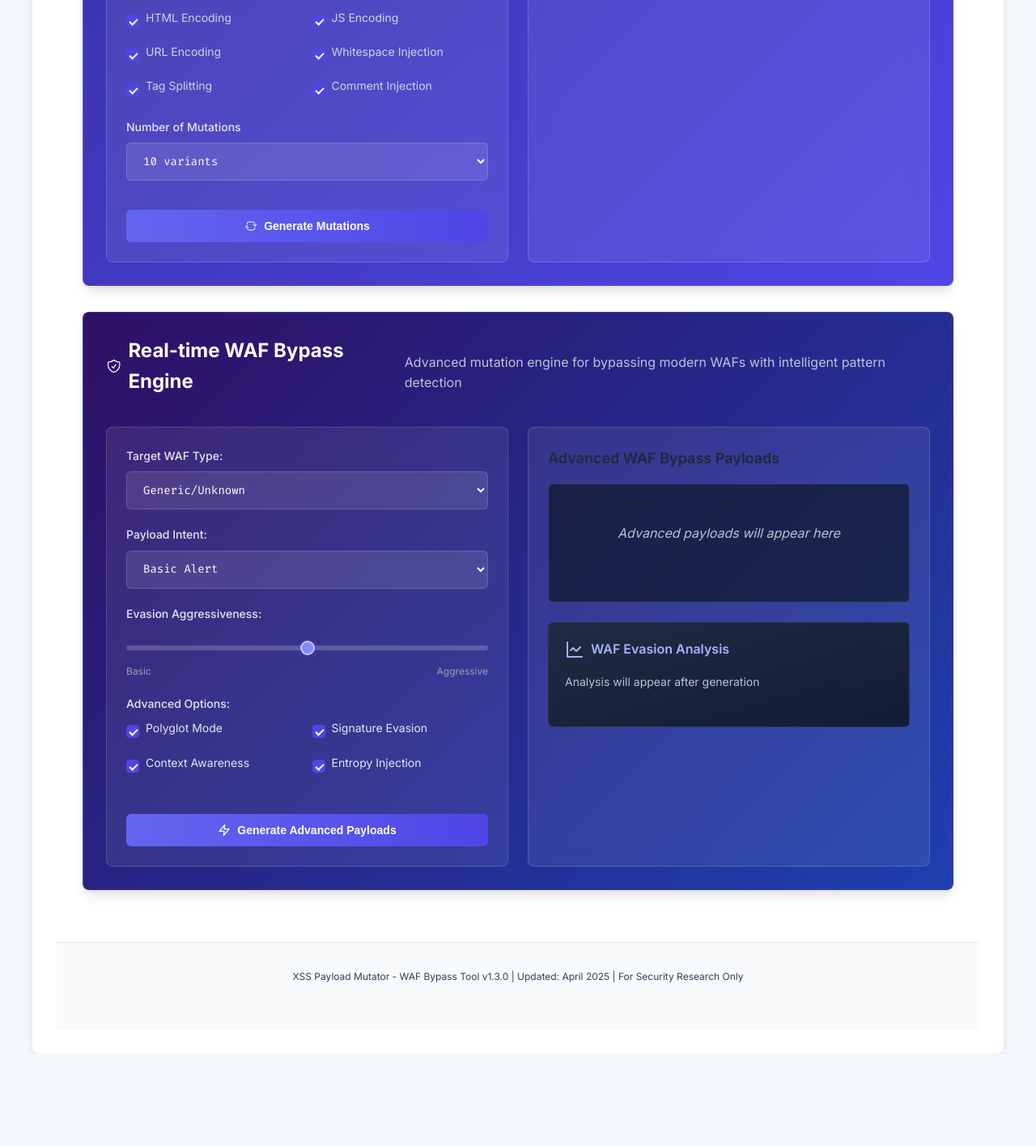
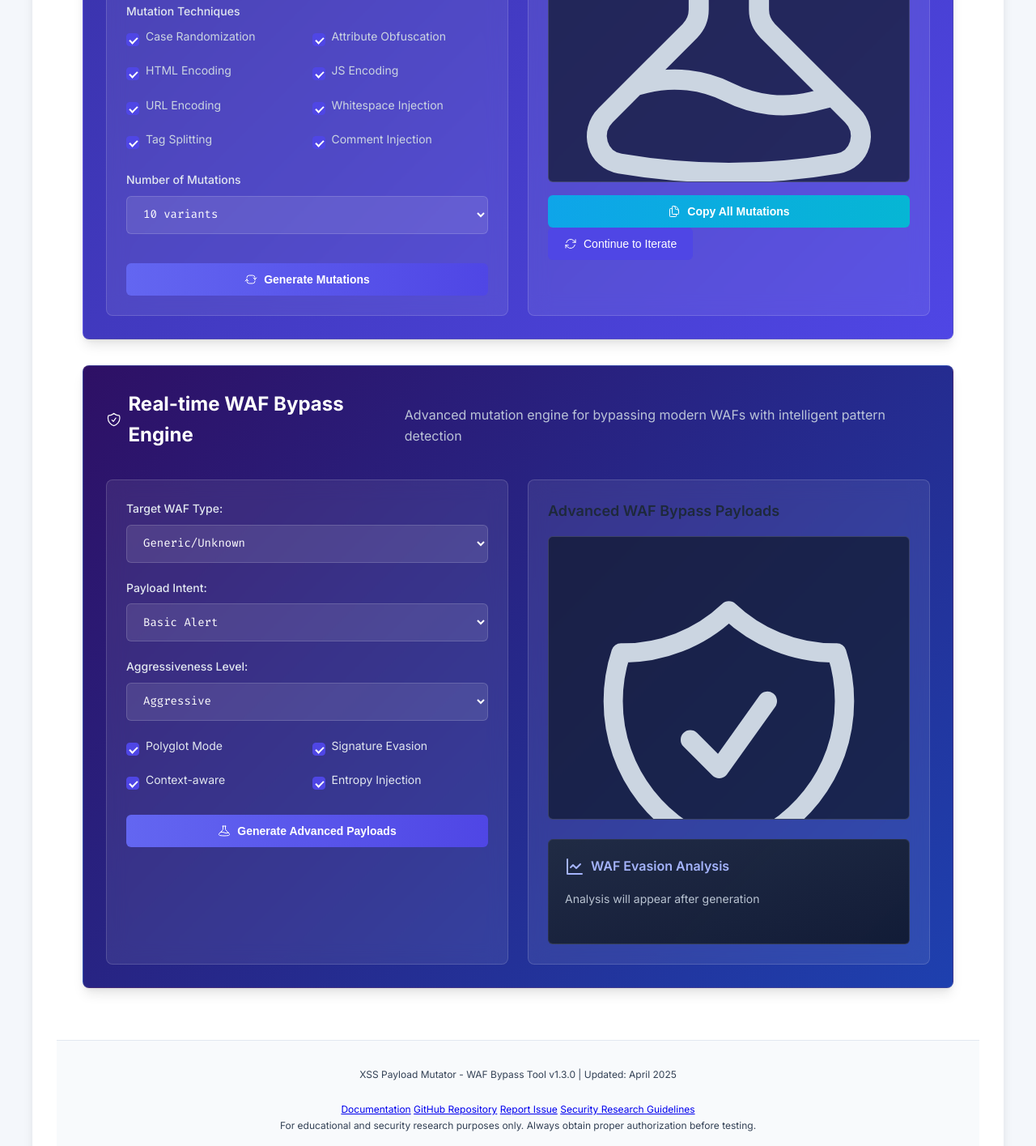
Before and after one commit to Jaikumar3/xss-Mutation, a plain HTML site: page index.html in a window 1280 px wide. Shown: the part 685-2100 px from the top of the page at 81% size. Before the commit the page ends 1986 px from the top, so only its background shows below. Drawn offline with Linux system fonts and the light colour scheme; a web font is replaced by a local one.

Commit message:
Update index.html

```diff
--- a/index.html
+++ b/index.html
@@ -9,16 +9,33 @@
     <link rel="preconnect" href="https://fonts.googleapis.com">
     <link rel="preconnect" href="https://fonts.gstatic.com" crossorigin>
     <link href="https://fonts.googleapis.com/css2?family=Fira+Code:wght@400;500&family=Inter:wght@300;400;500;600;700;800&display=swap" rel="stylesheet">
+    <link rel="icon" href="favicon.ico" type="image/x-icon">
 </head>
 <body>
+    <!-- Accessibility: Skip to content link -->
+    <a href="#main-content" class="skip-to-content">Skip to content</a>
+
     <div class="container">
         <header>
+            <div class="header-top">
                 <h1>XSS Payload Mutator</h1>
+                <div class="theme-toggle">
+                    <button id="theme-toggle-btn" aria-label="Toggle dark mode" title="Toggle Dark Mode">
+                        <svg id="theme-light-icon" aria-hidden="true" xmlns="http://www.w3.org/2000/svg" fill="none" viewBox="0 0 24 24" stroke-width="1.5" stroke="currentColor">
+                            <path stroke-linecap="round" stroke-linejoin="round" d="M12 3v2.25m6.364.386l-1.591 1.591M21 12h-2.25m-.386 6.364l-1.591-1.591M12 18.75V21m-4.773-4.227l-1.591 1.591M5.25 12H3m4.227-4.773L5.636 5.636M15.75 12a3.75 3.75 0 11-7.5 0 3.75 3.75 0 017.5 0z" />
+                        </svg>
+                        <svg id="theme-dark-icon" class="hidden" aria-hidden="true" xmlns="http://www.w3.org/2000/svg" fill="none" viewBox="0 0 24 24" stroke-width="1.5" stroke="currentColor">
+                            <path stroke-linecap="round" stroke-linejoin="round" d="M21.752 15.002A9.718 9.718 0 0118 15.75c-5.385 0-9.75-4.365-9.75-9.75 0-1.33.266-2.597.748-3.752A9.753 9.753 0 003 11.25C3 16.635 7.365 21 12.75 21a9.753 9.753 0 009.002-5.998z" />
+                        </svg>
+                    </button>
+                </div>
+            </div>
             <p>Advanced WAF bypassing tool for security professionals</p>
             <div class="disclaimer">For Security Research Only</div>
+            <div class="floating-particles" aria-hidden="true"></div>
         </header>
 
-        <main>
+        <main id="main-content">
             <!-- XSS Mutation Section - Improved UI -->
             <section class="mutation-section">
                 <div class="section-header">
@@ -88,7 +105,7 @@
                             </select>
                         </div>
 
-                        <button id="mutate-btn">
+                        <button id="mutate-btn" class="primary-btn">
                             <svg xmlns="http://www.w3.org/2000/svg" fill="none" viewBox="0 0 24 24" stroke-width="1.5" stroke="currentColor">
                                 <path stroke-linecap="round" stroke-linejoin="round" d="M19.5 12c0-1.232-.046-2.453-.138-3.662a4.006 4.006 0 00-3.7-3.7 48.678 48.678 0 00-7.324 0 4.006 4.006 0 00-3.7 3.7c-.017.22-.032.441-.046.662M19.5 12l3-3m-3 3l-3-3m-12 3c0 1.232.046 2.453.138 3.662a4.006 4.006 0 003.7 3.7 48.656 48.656 0 007.324 0 4.006 4.006 0 003.7-3.7c.017-.22.032-.441.046-.662M4.5 12l3 3m-3-3l-3 3" />
                             </svg>
@@ -99,14 +116,28 @@
                     <div class="mutation-output">
                         <h3>Generated Mutations</h3>
                         <div id="mutations-list" class="mutations-list">
-                            <div class="empty-message">Generated mutations will appear here</div>
+                            <div class="empty-message">
+                                <svg xmlns="http://www.w3.org/2000/svg" fill="none" viewBox="0 0 24 24" stroke-width="1.5" stroke="currentColor">
+                                    <path stroke-linecap="round" stroke-linejoin="round" d="M9.75 3.104v5.714a2.25 2.25 0 01-.659 1.591L5 14.5M9.75 3.104c-.251.023-.501.05-.75.082m.75-.082a24.301 24.301 0 014.5 0m0 0v5.714c0 .597.237 1.17.659 1.591L19.8 15.3M14.25 3.104c.251.023.501.05.75.082M19.8 15.3l-1.57.393A9.065 9.065 0 0112 15a9.065 9.065 0 00-6.23-.693L5 14.5m14.8.8l1.402 1.402c1.232 1.232.65 3.318-1.067 3.611A48.309 48.309 0 0112 21c-2.773 0-5.491-.235-8.135-.687-1.718-.293-2.3-2.379-1.067-3.61L5 14.5" />
+                                </svg>
+                                <span>Generated mutations will appear here</span>
+                                <p class="empty-tip">Fill in a base payload and click "Generate Mutations"</p>
                             </div>
-                        <button id="copy-all-btn">
+                        </div>
+                        <div class="mutation-actions">
+                            <button id="copy-all-btn" class="secondary-btn">
                                 <svg xmlns="http://www.w3.org/2000/svg" fill="none" viewBox="0 0 24 24" stroke-width="1.5" stroke="currentColor">
                                     <path stroke-linecap="round" stroke-linejoin="round" d="M15.75 17.25v3.375c0 .621-.504 1.125-1.125 1.125h-9.75a1.125 1.125 0 01-1.125-1.125V7.875c0-.621.504-1.125 1.125-1.125H6.75a9.06 9.06 0 011.5.124m7.5 10.376h3.375c.621 0 1.125-.504 1.125-1.125V11.25c0-4.46-3.243-8.161-7.5-8.876a9.06 9.06 0 00-1.5-.124H9.375c-.621 0-1.125.504-1.125 1.125v3.5m7.5 10.375H9.375a1.125 1.125 0 01-1.125-1.125v-9.25m12 6.625v-1.875a3.375 3.375 0 00-3.375-3.375h-1.5a1.125 1.125 0 01-1.125-1.125v-1.5a3.375 3.375 0 00-3.375-3.375H9.75" />
                                 </svg>
                                 Copy All Mutations
                             </button>
+                            <button id="iterate-btn" class="secondary-btn">
+                                <svg xmlns="http://www.w3.org/2000/svg" fill="none" viewBox="0 0 24 24" stroke-width="1.5" stroke="currentColor">
+                                    <path stroke-linecap="round" stroke-linejoin="round" d="M16.023 9.348h4.992v-.001M2.985 19.644v-4.992m0 0h4.992m-4.993 0l3.181 3.183a8.25 8.25 0 0013.803-3.7M4.031 9.865a8.25 8.25 0 0113.803-3.7l3.181 3.182m0-4.991v4.99" />
+                                </svg>
+                                Continue to Iterate
+                            </button>
+                        </div>
                     </div>
                 </div>
             </section>
@@ -132,7 +163,7 @@
                                 <option value="cloudflare">CloudFlare</option>
                                 <option value="akamai">Akamai</option>
                                 <option value="imperva">Imperva/Incapsula</option>
-                                <option value="f5">F5 WAF</option>
+                                <option value="f5">F5 ASM/Advanced WAF</option>
                                 <option value="aws">AWS WAF</option>
                                 <option value="modsecurity">ModSecurity</option>
                                 <option value="fortinet">FortiWeb</option>
@@ -144,7 +175,7 @@
                             <select id="payload-intent">
                                 <option value="alert">Basic Alert</option>
                                 <option value="cookie">Cookie Theft</option>
-                                <option value="redirect">Page Redirect</option>
+                                <option value="redirect">Redirect User</option>
                                 <option value="fetch">Data Exfiltration</option>
                                 <option value="eval">Code Execution</option>
                                 <option value="dom">DOM Manipulation</option>
@@ -152,40 +183,40 @@
                         </div>
 
                         <div class="form-group">
-                            <label for="ai-aggressiveness">Evasion Aggressiveness:</label>
-                            <div class="slider-container">
-                                <input type="range" min="1" max="5" value="3" id="ai-aggressiveness">
-                                <div class="slider-labels">
-                                    <span>Basic</span>
-                                    <span>Aggressive</span>
+                            <label for="ai-aggressiveness">Aggressiveness Level:</label>
+                            <select id="ai-aggressiveness">
+                                <option value="1">Conservative (Less Detectable)</option>
+                                <option value="2">Balanced</option>
+                                <option value="3" selected>Aggressive</option>
+                                <option value="4">Extreme (Higher Success Rate)</option>
+                            </select>
+                        </div>
+
+                        <div class="realtime-options">
+                            <div class="checkbox-group">
+                                <div class="checkbox-wrapper">
+                                    <input type="checkbox" id="polyglot-mode" checked>
+                                    <label for="polyglot-mode" class="checkbox-label">Polyglot Mode</label>
+                                </div>
+                                <div class="checkbox-wrapper">
+                                    <input type="checkbox" id="signature-evasion" checked>
+                                    <label for="signature-evasion" class="checkbox-label">Signature Evasion</label>
+                                </div>
+                                <div class="checkbox-wrapper">
+                                    <input type="checkbox" id="context-aware" checked>
+                                    <label for="context-aware" class="checkbox-label">Context-aware</label>
+                                </div>
+                                <div class="checkbox-wrapper">
+                                    <input type="checkbox" id="entropy-injection" checked>
+                                    <label for="entropy-injection" class="checkbox-label">Entropy Injection</label>
                                 </div>
                             </div>
                         </div>
 
-                        <div class="form-group">
-                            <label>Advanced Options:</label>
-                            <div class="checkbox-group">
-                                <div class="checkbox-wrapper">
-                                    <input type="checkbox" id="polyglot-mode" checked>
-                                    <label class="checkbox-label" for="polyglot-mode">Polyglot Mode</label>
-                                </div>
-                                <div class="checkbox-wrapper">
-                                    <input type="checkbox" id="signature-evasion" checked>
-                                    <label class="checkbox-label" for="signature-evasion">Signature Evasion</label>
-                                </div>
-                                <div class="checkbox-wrapper">
-                                    <input type="checkbox" id="context-aware" checked>
-                                    <label class="checkbox-label" for="context-aware">Context Awareness</label>
-                                </div>
-                                <div class="checkbox-wrapper">
-                                    <input type="checkbox" id="entropy-injection" checked>
-                                    <label class="checkbox-label" for="entropy-injection">Entropy Injection</label>
-                                </div>
-                            </div>
-                        </div>
-
-                        <button id="realtime-generate-btn">
-                            <svg xmlns="http://www.w3.org/2000/svg" width="24" height="24" viewBox="0 0 24 24" fill="none" stroke="currentColor" stroke-width="2" stroke-linecap="round" stroke-linejoin="round"><polygon points="13 2 3 14 12 14 11 22 21 10 12 10 13 2"></polygon></svg>
+                        <button id="realtime-generate-btn" class="primary-btn">
+                            <svg xmlns="http://www.w3.org/2000/svg" fill="none" viewBox="0 0 24 24" stroke-width="1.5" stroke="currentColor">
+                                <path stroke-linecap="round" stroke-linejoin="round" d="M9.75 3.104v5.714a2.25 2.25 0 01-.659 1.591L5 14.5M9.75 3.104c-.251.023-.501.05-.75.082m.75-.082a24.301 24.301 0 014.5 0m0 0v5.714c0 .597.237 1.17.659 1.591L19.8 15.3M14.25 3.104c.251.023.501.05.75.082M19.8 15.3l-1.57.393A9.065 9.065 0 0112 15a9.065 9.065 0 00-6.23-.693L5 14.5m14.8.8l1.402 1.402c1.232 1.232.65 3.318-1.067 3.611A48.309 48.309 0 0112 21c-2.773 0-5.491-.235-8.135-.687-1.718-.293-2.3-2.379-1.067-3.61L5 14.5" />
+                            </svg>
                             Generate Advanced Payloads
                         </button>
                     </div>
@@ -193,7 +224,13 @@
                     <div class="realtime-output realtime-card">
                         <h3>Advanced WAF Bypass Payloads</h3>
                         <div class="realtime-result" id="realtime-result">
-                            <p class="empty-message">Advanced payloads will appear here</p>
+                            <div class="empty-message">
+                                <svg xmlns="http://www.w3.org/2000/svg" fill="none" viewBox="0 0 24 24" stroke-width="1.5" stroke="currentColor">
+                                    <path stroke-linecap="round" stroke-linejoin="round" d="M9 12.75L11.25 15 15 9.75m-3-7.036A11.959 11.959 0 013.598 6 11.99 11.99 0 003 9.749c0 5.592 3.824 10.29 9 11.623 5.176-1.332 9-6.03 9-11.622 0-1.31-.21-2.571-.598-3.751h-.152c-3.196 0-6.1-1.248-8.25-3.285z" />
+                                </svg>
+                                <span>Advanced payloads will appear here</span>
+                                <p class="empty-tip">Configure your target WAF and click "Generate Advanced Payloads"</p>
+                            </div>
                         </div>
                         <div class="waf-analysis" id="waf-analysis">
                             <h4>
@@ -210,10 +247,32 @@
         </main>
 
         <footer>
-            <p>XSS Payload Mutator - WAF Bypass Tool v1.3.0 | Updated: April 2025 | For Security Research Only</p>
+            <div class="footer-content">
+                <p>XSS Payload Mutator - WAF Bypass Tool v1.3.0 | Updated: April 2025</p>
+                <div class="footer-links">
+                    <a href="#" class="footer-link">Documentation</a>
+                    <a href="#" class="footer-link">GitHub Repository</a>
+                    <a href="#" class="footer-link">Report Issue</a>
+                    <a href="#" class="footer-link">Security Research Guidelines</a>
+                </div>
+                <p class="footer-disclaimer">For educational and security research purposes only. Always obtain proper authorization before testing.</p>
+            </div>
         </footer>
     </div>
 
+    <!-- Font optimization: load critical fonts first, others can be lazy loaded -->
+    <script>
+        // Font loading optimization
+        if ("fonts" in document) {
+            const fontFace = new FontFace('Inter', 'url(https://fonts.gstatic.com/s/inter/v13/UcC73FwrK3iLTeHuS_fvQtMwCp50KnMa1ZL7.woff2)', {
+                weight: '400',
+                display: 'swap'
+            });
+            fontFace.load().then(() => {
+                document.fonts.add(fontFace);
+            });
+        }
+    </script>
     <script src="script.js"></script>
 </body>
 </html>
```
Lines whose indentation alone changed are shown as unchanged.
